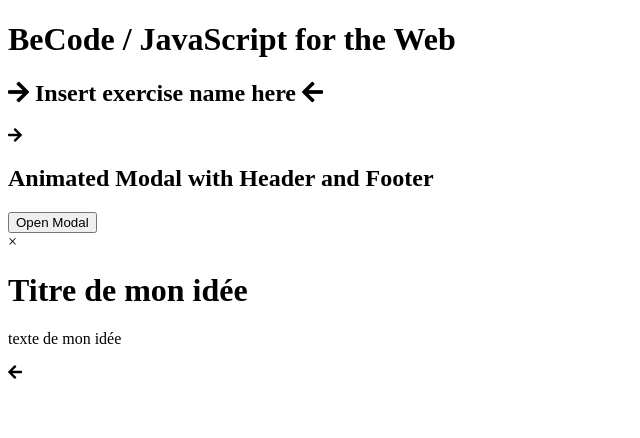
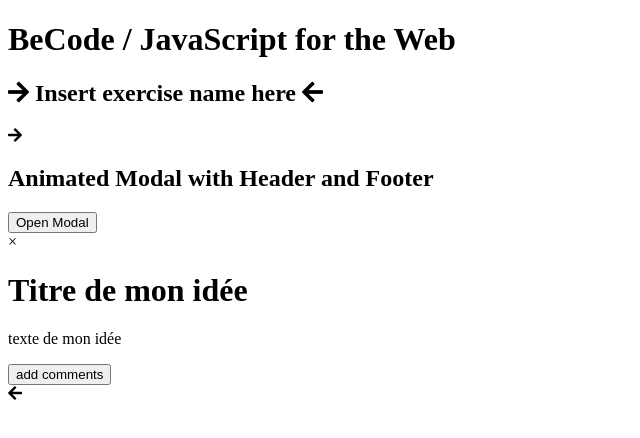
Before and after one commit to marween/jepsen-js-web-majopovi, a plain HTML site: page index.html in a window 1280 px wide. Shown: the whole page, without its empty margins (0-640 px from the left). Drawn offline with Linux system fonts and the light colour scheme.

Commit message:
ajouter le bouton commentaire

```diff
--- a/index.html
+++ b/index.html
@@ -35,11 +35,11 @@
           <div class="modal-content">
             <div class="modal-header">
               <span class="close">&times;</span>
-
             </div>
             <div class="modal-body">
               <h1>Titre de mon idée</h1>
               <p>texte de mon idée </p>
+              <button id="comment">add comments</button>
             </div>
 
           </div>
```
Lines whose indentation alone changed are shown as unchanged.
